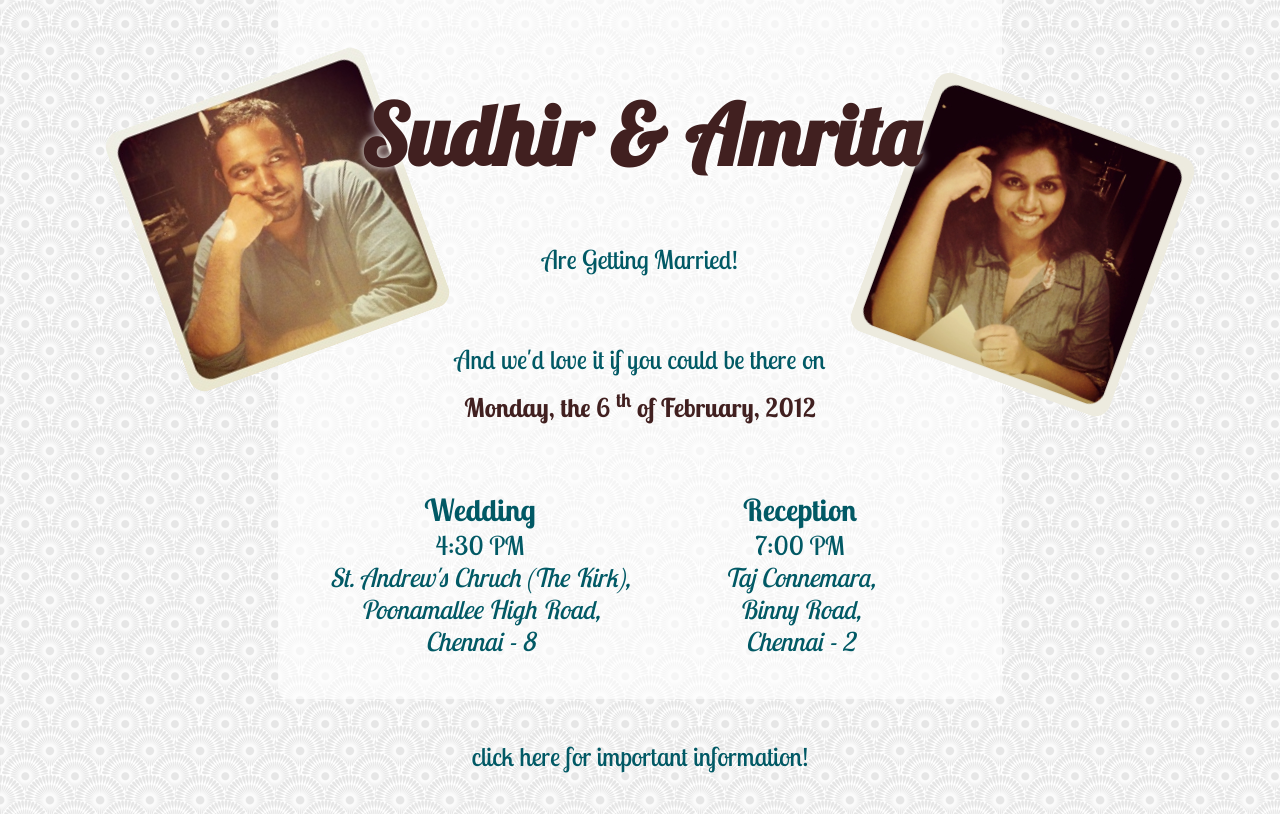
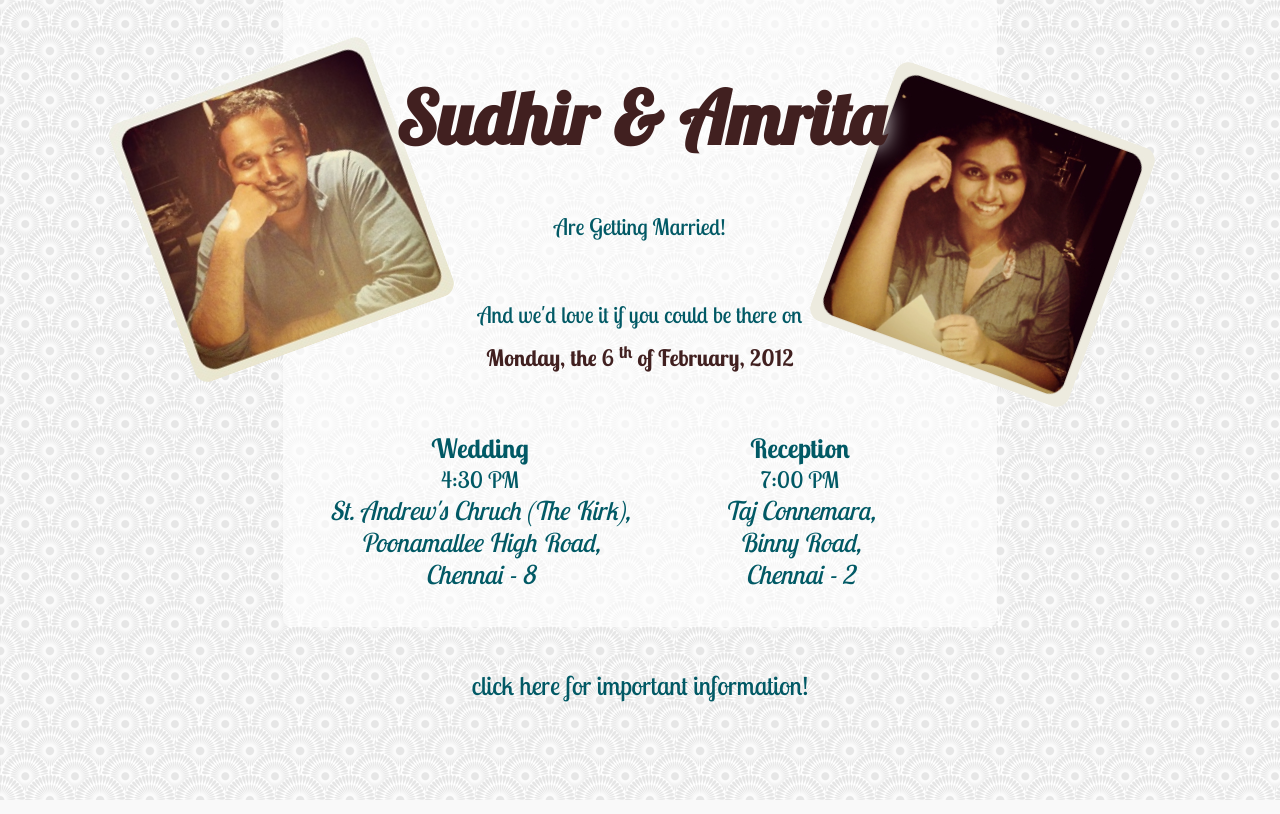
Before and after one commit to sudhirj/amrita-sudhir.com, a Django app: template app/templates/home.html in a window 1280 px wide. Run offline with Django 3.2, Linux system fonts and the light colour scheme; the template is opened without the code that fills it, so the values that code supplies are empty; some libraries are stand-ins or nearby versions.

Commit message:
Text changes and tracking

```diff
--- a/app/static/css/sass/screen.scss
+++ b/app/static/css/sass/screen.scss
@@ -11,7 +11,7 @@ html {
 body {
 	background: url(/static/washi.png);
 	font-family: 'Lobster Two';
-	font-size: 16px;
+	font-size: 14px;
 	margin-bottom: 2.618em;
 	padding: 0;
 	color: #015965;
@@ -45,7 +45,7 @@ header {
 		z-index: 2;
 		position: relative;
 		color: $c1;
-		@include single-text-shadow(#fff, 0, 0, 8px);
+		@include single-text-shadow(#fff, 0, 0, 0.3em);
 	}
 	img {
 		z-index: 1;
@@ -53,13 +53,13 @@ header {
 		position: absolute;
 		@include border-radius(0.381em);
 		&.left{
-			left: -180px;
-			top: 0px;
+			left: -11rem;
+			top: 0;
 			@include rotate(-20deg);
 		}
 		&.right {
-			right: -200px;
-			top: 25px;
+			right: -10rem;
+			top: 1.5625rem;
 			@include rotate(20deg);
 		}
 	}
@@ -97,7 +97,7 @@ header {
 			@include transition-duration(0.5s);
 			.map {
 				position: absolute;
-				top: -800px;
+				top: -50rem;
 				&.right {
 					right: 0;
 				}
@@ -105,14 +105,15 @@ header {
 				@include opacity(0.3);
 				@include transition-duration(0.5s);
 				@include transition-property(all);
-				width: 650px;
-				height: 275px;
+				img {
+					width: 40rem;
+				}
 			}
 
 			&:hover{
 				color: $c1;
 				.map {
-					top: -285px;
+					top: -17.4rem;
 					@include opacity(1);
 				}
 			}
--- a/app/static/css/stylesheets/screen.css
+++ b/app/static/css/stylesheets/screen.css
@@ -450,7 +450,7 @@ html {
 body {
   background: url(/static/washi.png);
   font-family: 'Lobster Two';
-  font-size: 16px;
+  font-size: 14px;
   margin-bottom: 2.618em;
   padding: 0;
   color: #015965;
@@ -498,7 +498,7 @@ header h1 {
   z-index: 2;
   position: relative;
   color: #412020;
-  text-shadow: white 0 0 8px;
+  text-shadow: white 0 0 0.3em;
 }
 /* line 50, ../sass/screen.scss */
 header img {
@@ -513,8 +513,8 @@ header img {
 }
 /* line 55, ../sass/screen.scss */
 header img.left {
-  left: -180px;
-  top: 0px;
+  left: -11rem;
+  top: 0;
   -webkit-transform: rotate(-20deg);
   -moz-transform: rotate(-20deg);
   -ms-transform: rotate(-20deg);
@@ -523,8 +523,8 @@ header img.left {
 }
 /* line 60, ../sass/screen.scss */
 header img.right {
-  right: -200px;
-  top: 25px;
+  right: -10rem;
+  top: 1.5625rem;
   -webkit-transform: rotate(20deg);
   -moz-transform: rotate(20deg);
   -ms-transform: rotate(20deg);
@@ -579,7 +579,7 @@ header img.right {
 /* line 98, ../sass/screen.scss */
 #locations .topbar div.location .map {
   position: absolute;
-  top: -800px;
+  top: -50rem;
   -webkit-border-radius: 0.381em;
   -moz-border-radius: 0.381em;
   -ms-border-radius: 0.381em;
@@ -595,48 +595,50 @@ header img.right {
   -moz-transition-property: all;
   -o-transition-property: all;
   transition-property: all;
-  width: 650px;
-  height: 275px;
 }
 /* line 101, ../sass/screen.scss */
 #locations .topbar div.location .map.right {
   right: 0;
 }
-/* line 112, ../sass/screen.scss */
+/* line 108, ../sass/screen.scss */
+#locations .topbar div.location .map img {
+  width: 40rem;
+}
+/* line 113, ../sass/screen.scss */
 #locations .topbar div.location:hover {
   color: #412020;
 }
-/* line 114, ../sass/screen.scss */
+/* line 115, ../sass/screen.scss */
 #locations .topbar div.location:hover .map {
-  top: -285px;
+  top: -17.4rem;
   filter: progid:DXImageTransform.Microsoft.Alpha(Opacity=100);
   opacity: 1;
 }
 
-/* line 123, ../sass/screen.scss */
+/* line 124, ../sass/screen.scss */
 footer {
   text-align: center;
   font-size: 1.618rem;
   margin-top: 1.618em;
 }
 
-/* line 129, ../sass/screen.scss */
+/* line 130, ../sass/screen.scss */
 h1 {
   color: #412020;
 }
 
-/* line 132, ../sass/screen.scss */
+/* line 133, ../sass/screen.scss */
 dl {
   margin: 2.618em 0;
   font-size: 1.381em;
 }
-/* line 135, ../sass/screen.scss */
+/* line 136, ../sass/screen.scss */
 dl hr {
   margin: 1.618em auto;
   color: #412020;
   width: 50%;
 }
-/* line 140, ../sass/screen.scss */
+/* line 141, ../sass/screen.scss */
 dl dt {
   color: #412020;
   font-weight: bold;
--- a/app/templates/base.html
+++ b/app/templates/base.html
@@ -27,5 +27,18 @@
 		<script src="//ajax.googleapis.com/ajax/libs/chrome-frame/1.0.3/CFInstall.min.js"></script>
 		<script>window.attachEvent('onload',function(){CFInstall.check({mode:'overlay'})})</script>
 		<![endif]-->
+		<script type="text/javascript">
+		  var _gauges = _gauges || [];
+		  (function() {
+		    var t   = document.createElement('script');
+		    t.type  = 'text/javascript';
+		    t.async = true;
+		    t.id    = 'gauges-tracker';
+		    t.setAttribute('data-site-id', '4f151ba5cb25bc722f000001');
+		    t.src = '//secure.gaug.es/track.js';
+		    var s = document.getElementsByTagName('script')[0];
+		    s.parentNode.insertBefore(t, s);
+		  })();
+		</script>
 	</body>
 </html>
```
Also changed, not shown: app/templates/faq.html (+4 -4 lines).
